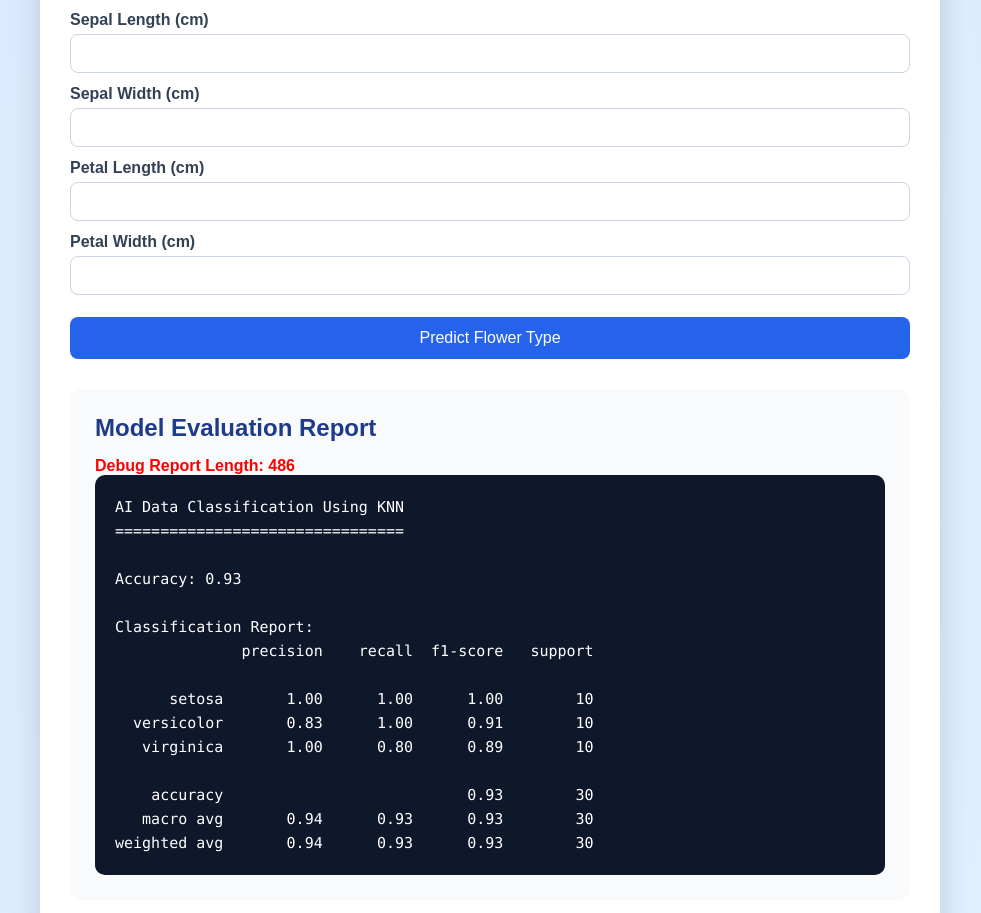
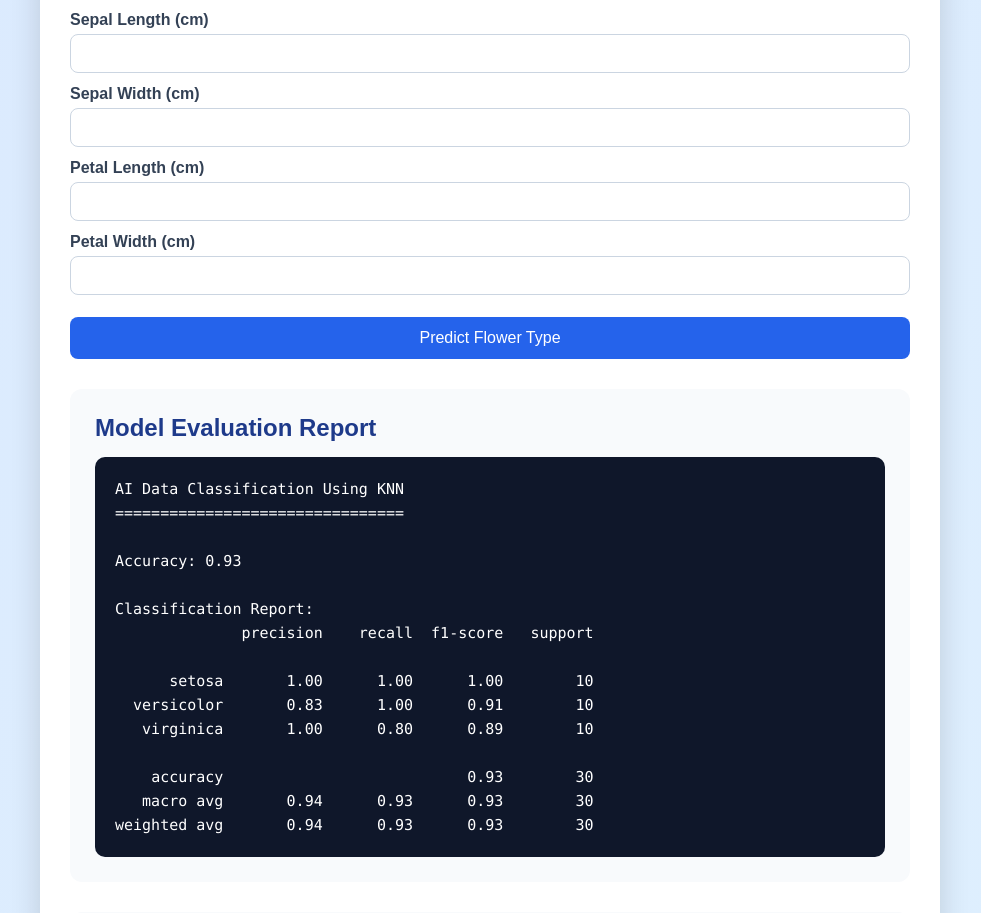
Before and after one commit to Hansani-Maheshika/AI-Data-Classification-Using-KNN, a Flask app: page / in a window 1280 px wide. Shown: the part 149-1062 px from the top of the page, without its empty margins (150-1131 px from the left). Run offline with Flask 3, Linux system fonts and the light colour scheme; parts of the project's set-up code (start-up, migrations or seed data) failed here and were passed over.

Commit message:
Update index.html

```diff
--- a/templates/index.html
+++ b/templates/index.html
@@ -37,9 +37,7 @@
     <div class="report-section">
     <h2>Model Evaluation Report</h2>
 
-    <p style="color: red; font-weight: bold;">
-        Debug Report Length: {{ report_text|length }}
-    </p>
+
 
     <pre class="report-box">{{ report_text or "No report loaded. Please run train_model.py first." }}</pre>
 </div>
```
